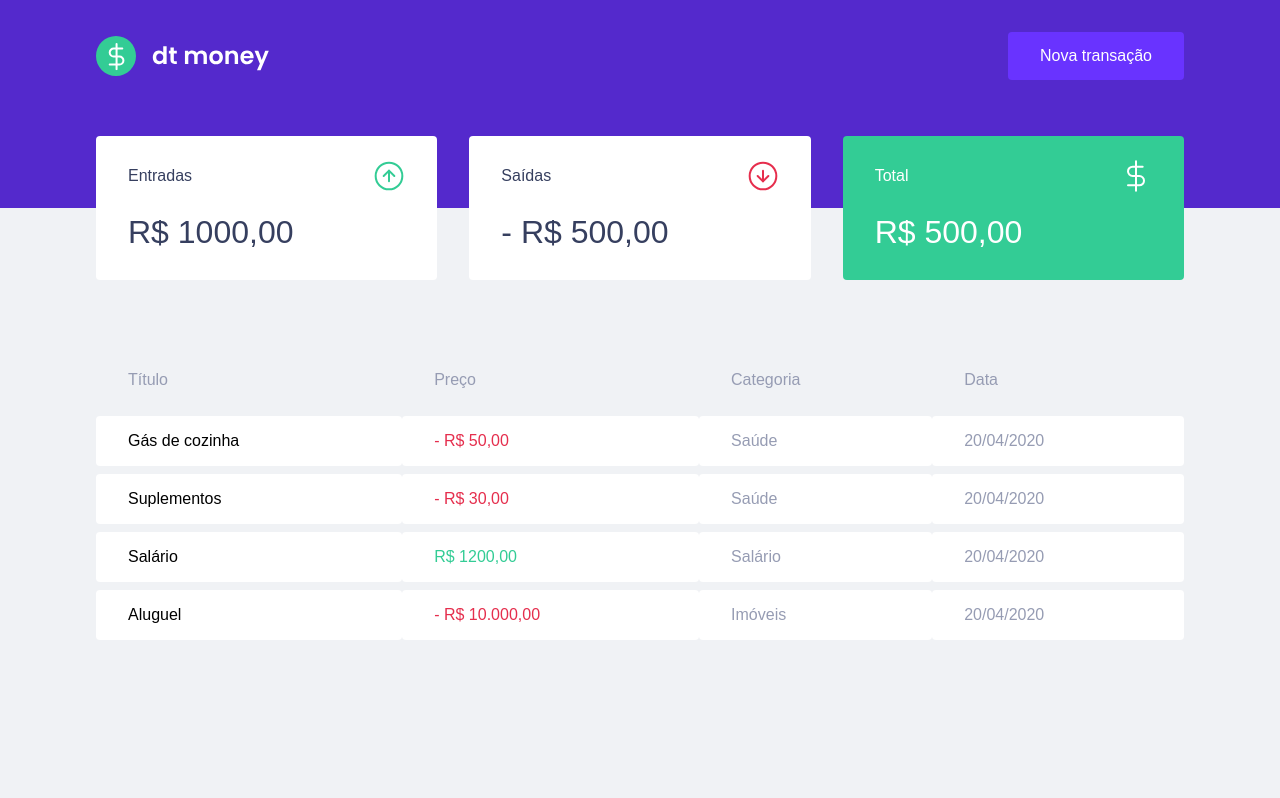
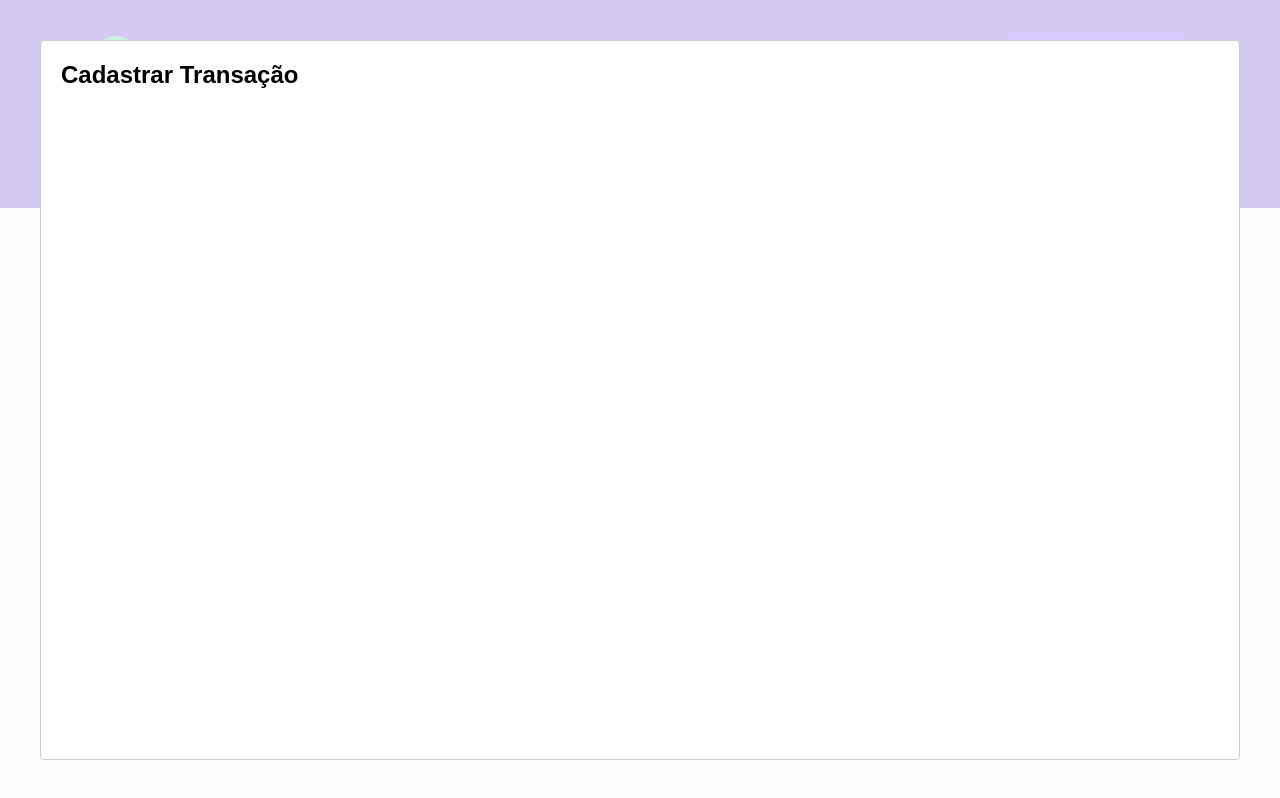
Before and after one commit to elionaimelo/dtmoney, a React (Create React App) app: page / in a window 1280 px wide. Both pictures are taken after a click on the button "Nova transação". Built offline with nearby package versions, Linux system fonts and the light colour scheme; no server answers; what miragejs would draw is missing.

Commit message:
Configurando modal de criação

```diff
--- a/package.json
+++ b/package.json
@@ -11,10 +11,12 @@
     "@types/node": "^16.7.13",
     "@types/react": "^17.0.20",
     "@types/react-dom": "^17.0.9",
+    "@types/react-modal": "^3.13.1",
     "axios": "^0.26.1",
     "miragejs": "^0.1.43",
     "react": "^17.0.2",
     "react-dom": "^17.0.2",
+    "react-modal": "^3.14.4",
     "react-scripts": "5.0.0",
     "styled-components": "^5.3.3",
     "typescript": "^4.4.2",
--- a/src/App.tsx
+++ b/src/App.tsx
@@ -1,12 +1,28 @@
 import { GlobalStyle } from "./styles/global";
 import { Header }   from "./components/Header";
 import { Dashboard } from "./components/Dashboard";
+import { useState } from "react";
+import Modal from 'react-modal'
 
 function App() {
+
+  const [isNewTransactionOpen, setIsNewTransactionOpen] = useState(false);
+
+  function handleOpenNewTransactionModal() {
+    setIsNewTransactionOpen(true);
+  }
+
+  function handleCloseNewTransactionModal() {
+    setIsNewTransactionOpen(false);
+  }
   return (
     <div className="App">
-      <Header />
+      <Header onOpenNewTransactionModal={handleOpenNewTransactionModal} />
       <Dashboard />
+
+      <Modal isOpen={isNewTransactionOpen} onRequestClose={handleCloseNewTransactionModal}>
+        <h2>Cadastrar Transação</h2>
+      </Modal>
       <GlobalStyle />
     </div>
   );
--- a/src/components/Header/index.tsx
+++ b/src/components/Header/index.tsx
@@ -1,19 +1,23 @@
+
 import logoImg from '../../assets/logo.svg';
 import { Container, Content } from './styles';
+
 
 interface HeaderProps {
   onOpenNewTransactionModal: () => void;
 }
 
-export function Header() {
+export function Header( { onOpenNewTransactionModal }: HeaderProps ) {
   return (
     <Container>
       <Content>
         <img src={logoImg} alt="dt money" />
-        <button type="button">
+        <button type="button" onClick={onOpenNewTransactionModal}>
           Nova transação
         </button>
       </Content>
+
+
     </Container>
   )
 }
```
Also changed, not shown: 1 other file (tests, documents, lock files or other folders).
